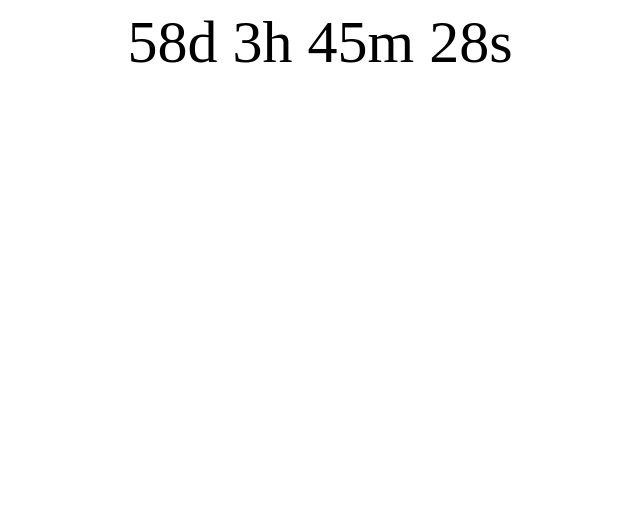
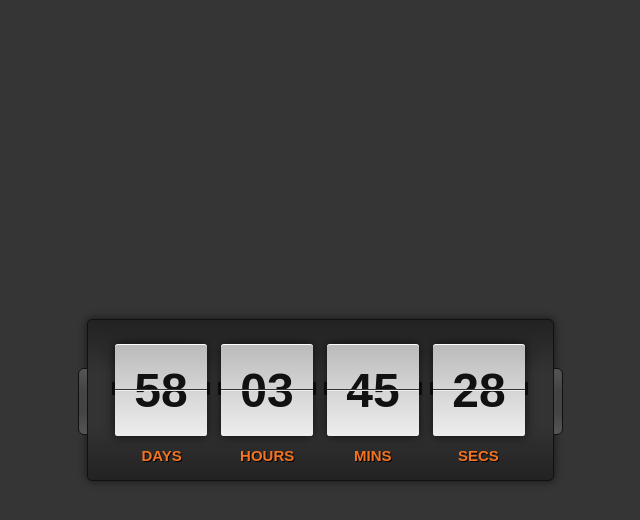
Before and after one commit to imsinha/imsinha.github.io, a plain HTML site: page index.html in a window 1280 px wide. Shown: the whole page, without its empty margins (320-960 px from the left). Drawn offline with Linux system fonts and the light colour scheme.

Commit message:
Improve layout

```diff
--- a/index.html
+++ b/index.html
@@ -3,47 +3,178 @@
 <head>
 <meta name="viewport" content="width=device-width, initial-scale=1">
 <style>
-p {
-  text-align: center;
-  font-size: 60px;
-  margin-top:0px;
+body{
+	font: normal 13px/20px Arial, Helvetica, sans-serif; word-wrap:break-word;
+	color: #eee;
+	background: #353535;
+}
+#countdown{
+	width: 465px;
+	height: 112px;
+	text-align: center;
+	background: #222;
+	background-image: -webkit-linear-gradient(top, #222, #333, #333, #222);
+	background-image:    -moz-linear-gradient(top, #222, #333, #333, #222);
+	background-image:     -ms-linear-gradient(top, #222, #333, #333, #222);
+	background-image:      -o-linear-gradient(top, #222, #333, #333, #222);
+	border: 1px solid #111;
+	border-radius: 5px;
+	box-shadow: 0px 0px 8px rgba(0, 0, 0, 0.6);
+	margin: auto;
+	padding: 24px 0;
+	position: absolute;
+  top: 0; bottom: 0; left: 0; right: 0;
+}
+
+#countdown:before{
+	content:"";
+	width: 8px;
+	height: 65px;
+	background: #444;
+	background-image: -webkit-linear-gradient(top, #555, #444, #444, #555);
+	background-image:    -moz-linear-gradient(top, #555, #444, #444, #555);
+	background-image:     -ms-linear-gradient(top, #555, #444, #444, #555);
+	background-image:      -o-linear-gradient(top, #555, #444, #444, #555);
+	border: 1px solid #111;
+	border-top-left-radius: 6px;
+	border-bottom-left-radius: 6px;
+	display: block;
+	position: absolute;
+	top: 48px; left: -10px;
+}
+
+#countdown:after{
+	content:"";
+	width: 8px;
+	height: 65px;
+	background: #444;
+	background-image: -webkit-linear-gradient(top, #555, #444, #444, #555);
+	background-image:    -moz-linear-gradient(top, #555, #444, #444, #555);
+	background-image:     -ms-linear-gradient(top, #555, #444, #444, #555);
+	background-image:      -o-linear-gradient(top, #555, #444, #444, #555);
+	border: 1px solid #111;
+	border-top-right-radius: 6px;
+	border-bottom-right-radius: 6px;
+	display: block;
+	position: absolute;
+	top: 48px; right: -10px;
+}
+
+#countdown #tiles{
+	position: relative;
+	z-index: 1;
+}
+
+#countdown #tiles > span{
+	width: 92px;
+	max-width: 92px;
+	font: bold 48px 'Droid Sans', Arial, sans-serif;
+	text-align: center;
+	color: #111;
+	background-color: #ddd;
+	background-image: -webkit-linear-gradient(top, #bbb, #eee);
+	background-image:    -moz-linear-gradient(top, #bbb, #eee);
+	background-image:     -ms-linear-gradient(top, #bbb, #eee);
+	background-image:      -o-linear-gradient(top, #bbb, #eee);
+	border-top: 1px solid #fff;
+	border-radius: 3px;
+	box-shadow: 0px 0px 12px rgba(0, 0, 0, 0.7);
+	margin: 0 7px;
+	padding: 18px 0;
+	display: inline-block;
+	position: relative;
+}
+
+#countdown #tiles > span:before{
+	content:"";
+	width: 100%;
+	height: 13px;
+	background: #111;
+	display: block;
+	padding: 0 3px;
+	position: absolute;
+	top: 41%; left: -3px;
+	z-index: -1;
+}
+
+#countdown #tiles > span:after{
+	content:"";
+	width: 100%;
+	height: 1px;
+	background: #eee;
+	border-top: 1px solid #333;
+	display: block;
+	position: absolute;
+	top: 48%; left: 0;
+}
+
+#countdown .labels{
+	width: 100%;
+	height: 25px;
+	text-align: center;
+	position: absolute;
+	bottom: 8px;
+}
+
+#countdown .labels li{
+	width: 102px;
+	font: bold 15px 'Droid Sans', Arial, sans-serif;
+	color: #f47321;
+	text-shadow: 1px 1px 0px #000;
+	text-align: center;
+	text-transform: uppercase;
+	display: inline-block;
 }
 </style>
+
 </head>
 <body>
 
-<p id="demo"></p>
+    <div id="countdown">
+        <div id='tiles'></div>
+        <div class="labels">
+          <li>Days</li>
+          <li>Hours</li>
+          <li>Mins</li>
+          <li>Secs</li>
+        </div>
+      </div>
 
-<script>
-// Set the date we're counting down to
-var countDownDate = new Date("Sep 15, 2018 07:30:00").getTime();
+      <script type="text/javascript">
+        var target_date = new Date("Sep 15, 2018 07:30:00").getTime(); // set the countdown date
+     var days, hours, minutes, seconds; // variables for time units
 
-// Update the count down every 1 second
-var x = setInterval(function() {
+     var countdown = document.getElementById("tiles"); // get tag element
 
-    // Get todays date and time
-    var now = new Date().getTime();
+     getCountdown();
 
-    // Find the distance between now an the count down date
-    var distance = countDownDate - now;
+     setInterval(function () { getCountdown(); }, 1000);
 
-    // Time calculations for days, hours, minutes and seconds
-    var days = Math.floor(distance / (1000 * 60 * 60 * 24));
-    var hours = Math.floor((distance % (1000 * 60 * 60 * 24)) / (1000 * 60 * 60));
-    var minutes = Math.floor((distance % (1000 * 60 * 60)) / (1000 * 60));
-    var seconds = Math.floor((distance % (1000 * 60)) / 1000);
+     function getCountdown(){
 
-    // Output the result in an element with id="demo"
-    document.getElementById("demo").innerHTML = days + "d " + hours + "h "
-    + minutes + "m " + seconds + "s ";
+         // find the amount of "seconds" between now and target
+         var current_date = new Date().getTime();
+         var seconds_left = (target_date - current_date) / 1000;
 
-    // If the count down is over, write some text
-    if (distance < 0) {
-        clearInterval(x);
-        document.getElementById("demo").innerHTML = "EXPIRED";
-    }
-}, 1000);
-</script>
+         days = pad( parseInt(seconds_left / 86400) );
+         seconds_left = seconds_left % 86400;
+
+         hours = pad( parseInt(seconds_left / 3600) );
+         seconds_left = seconds_left % 3600;
+
+         minutes = pad( parseInt(seconds_left / 60) );
+         seconds = pad( parseInt( seconds_left % 60 ) );
+
+         // format countdown string + set tag value
+         countdown.innerHTML = "<span>" + days + "</span><span>" + hours + "</span><span>" + minutes + "</span><span>" + seconds + "</span>";
+     }
+
+     function pad(n) {
+         return (n < 10 ? '0' : '') + n;
+     }
+
+
+     </script>
 
 </body>
 </html>
```
